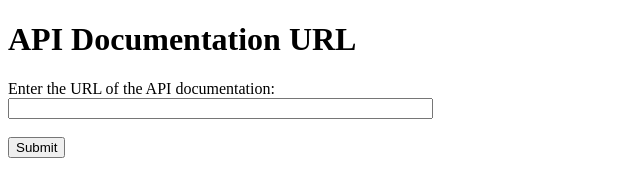
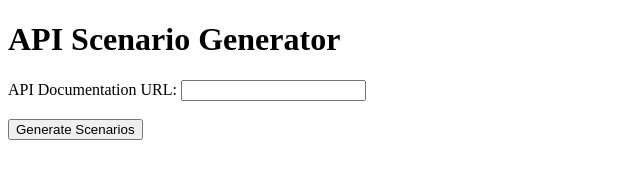
Before and after one commit to DunkBlocker3000/ai-api, a plain HTML site: page index.html in a window 1280 px wide. Shown: the whole page, without its empty margins (0-640 px from the left). Drawn offline with Linux system fonts and the light colour scheme.

Commit message:
Update index.html

```diff
--- a/index.html
+++ b/index.html
@@ -1,17 +1,17 @@
 <!DOCTYPE html>
 <html>
   <head>
-    <meta charset="utf-8">
-    <title>API Documentation URL</title>
+    <meta charset="UTF-8">
+    <title>API Scenario Generator</title>
   </head>
   <body>
-    <h1>API Documentation URL</h1>
+    <h1>API Scenario Generator</h1>
     <form>
-      <label for="url">Enter the URL of the API documentation:</label>
-      <br>
-      <input type="text" id="url" name="url" size="50">
-      <br><br>
-      <input type="submit" value="Submit">
+      <label for="doc-url">API Documentation URL:</label>
+      <input type="text" id="doc-url" name="doc-url"><br><br>
+      <input type="submit" value="Generate Scenarios">
     </form>
+    <div id="scenarios"></div>
+    <script src="script.js"></script>
   </body>
 </html>
```
